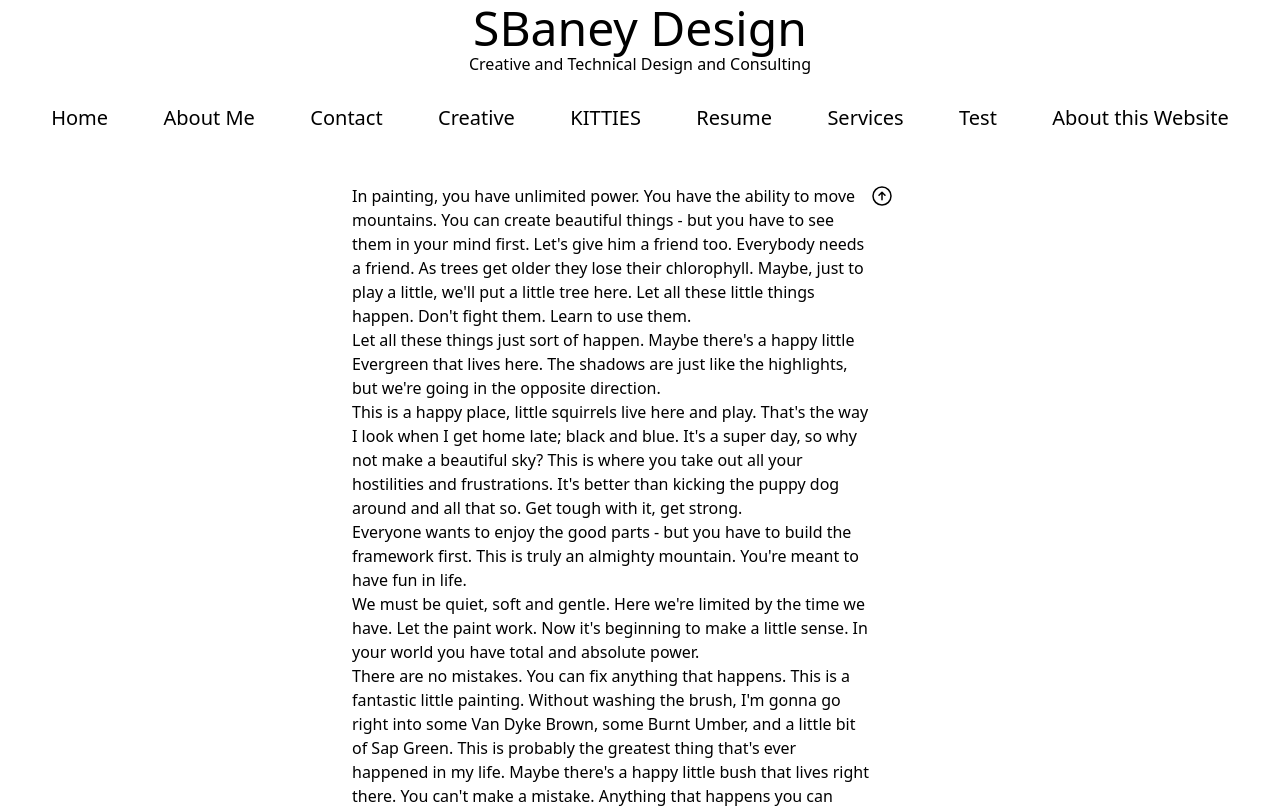
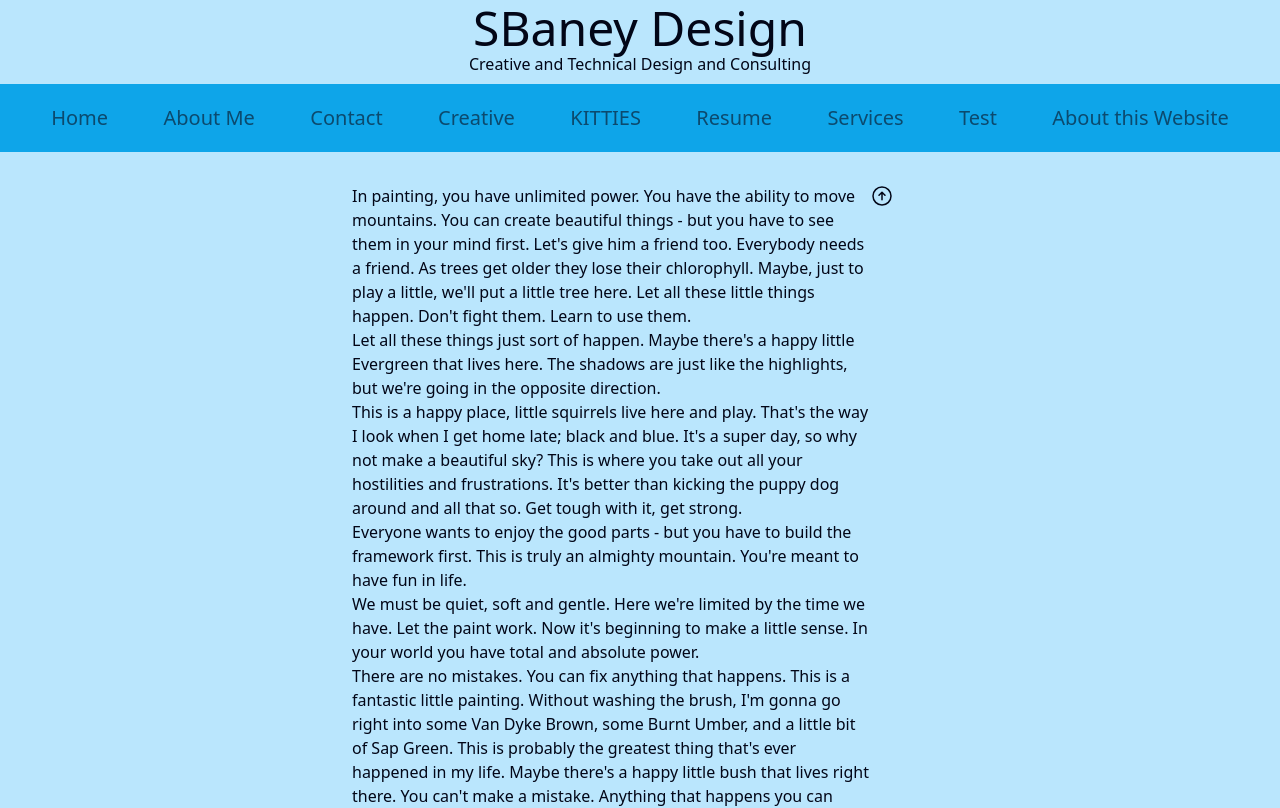
Before and after one commit to sbaney/sbaney-design-website-next-tw, a Next.js app in the folder sbaney-design-website/: page / in a window 1280 px wide. Shown: the top 808 px of the page. Built offline with nearby package versions, Linux system fonts and the light colour scheme.

Commit message:
fixed markdown typography implementaion - need to fix colors

```diff
--- a/sbaney-design-website/app/layout.tsx
+++ b/sbaney-design-website/app/layout.tsx
@@ -38,14 +38,14 @@ export default function RootLayout({
 
   const header = (
     <header>
-      <div className="text-center dark:bg-cyan-950 dark:text-sky-700">
+      <div className="text-center">
         <div className="pt-1 pb-2">
           <h1 className="text-5xl dark:text-red-700">SBaney Design</h1>
           <h4>Creative and Technical Design and Consulting</h4>
         </div>
         <div
           id="mainNav"
-          className="main-nav items-center gap-[4vw] dark:bg-slate-950 dark:text-sky-500"
+          className="main-nav items-center gap-[4vw] bg-sky-500 text-sky-900 dark:bg-slate-950 dark:text-sky-500"
         >
           {mainNav()}
         </div>
@@ -68,7 +68,7 @@ export default function RootLayout({
   return (
     <html lang="en" className="scroll-smooth">
       <body>
-        <div className="dark:bg-sky-950 dark:text-cyan-600">
+        <div className="bg-sky-200 text-slate-950 dark:bg-sky-950 dark:text-cyan-600">
           {header}
           <div className="max-w-xl mx-auto pt-8 pb-4">
             <div className="grid grid-cols-10">
@@ -81,7 +81,7 @@ export default function RootLayout({
                     viewBox="0 0 24 24"
                     strokeWidth="1.5"
                     stroke="currentColor"
-                    className="w-6 h-6 fixed"
+                    className="w-6 h-6 fixed dark:text-red-600"
                   >
                     <path
                       strokeLinecap="round"
--- a/sbaney-design-website/tailwind.config.js
+++ b/sbaney-design-website/tailwind.config.js
@@ -10,7 +10,7 @@ module.exports = {
     //"./src/**/*.{js,ts,jsx,tsx,mdx}",
   ],
   theme: {
-    fontFamily: {
+    extend: {fontFamily: {
       sans: [
         'Inter var',
         'ui-sans-serif',
@@ -41,7 +41,7 @@ module.exports = {
           },
         },
       },
-    })
+    })},
   },
   plugins: [
     require('@tailwindcss/typography'),
```
